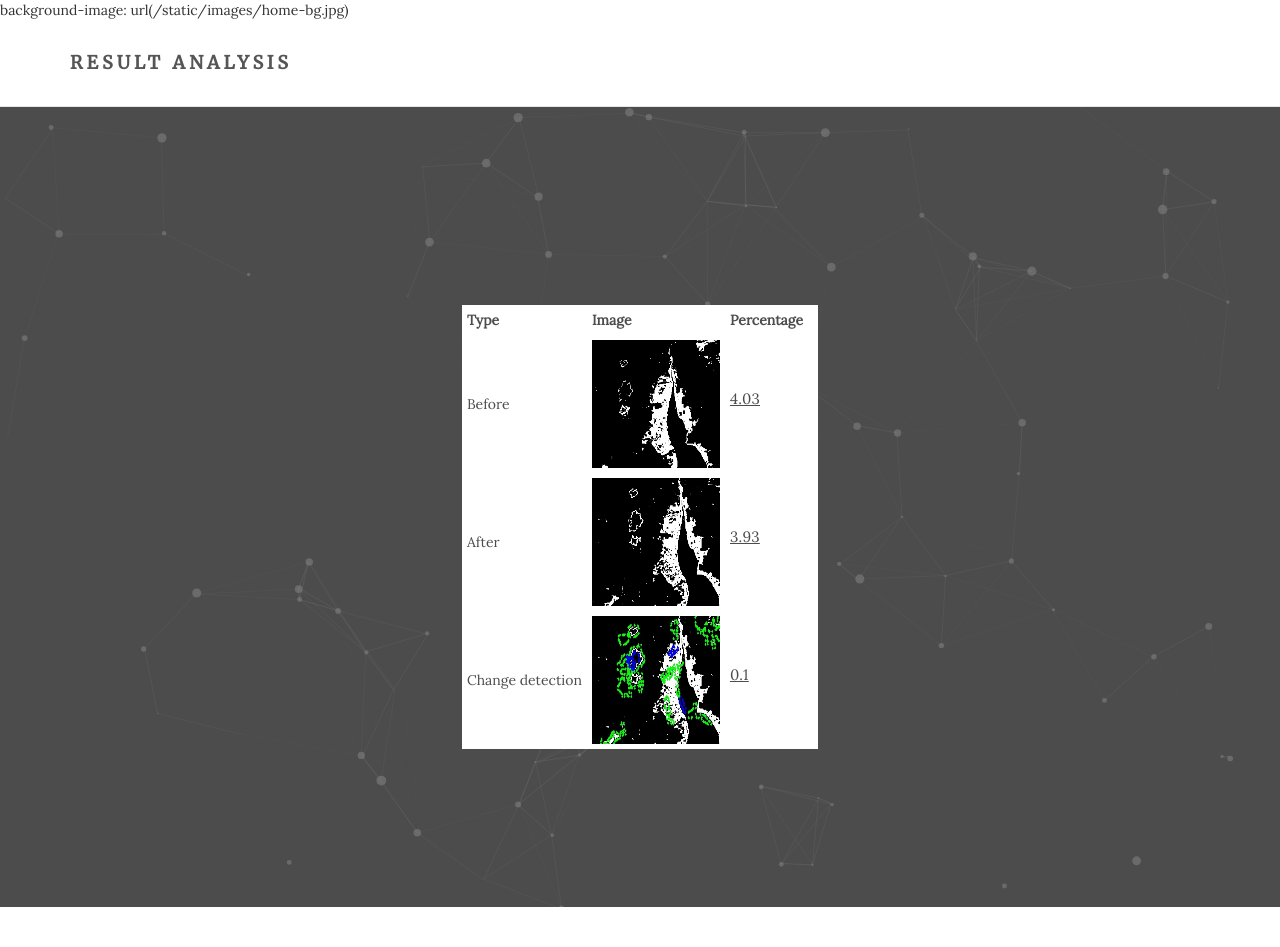
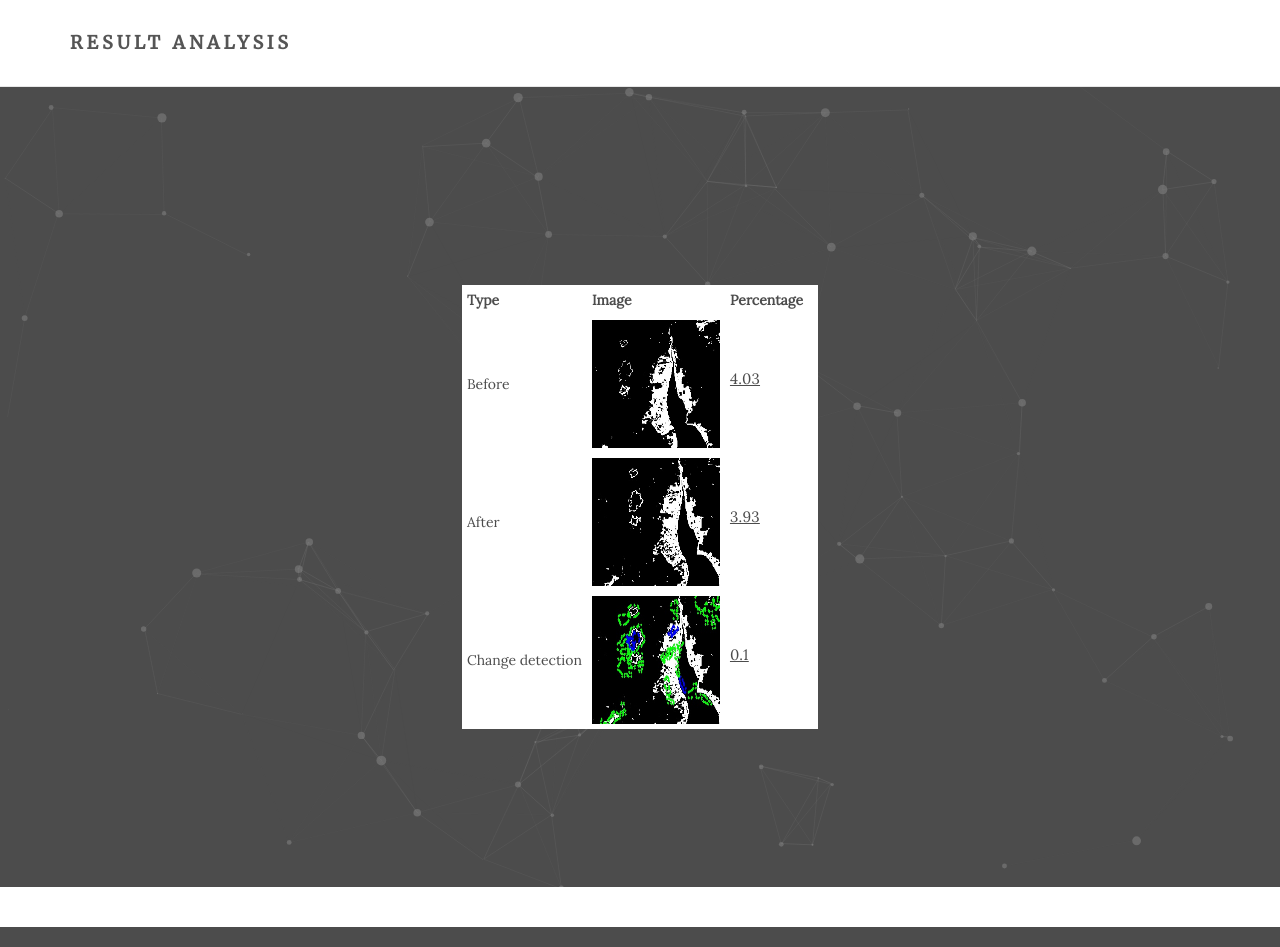
Before and after one commit to yashkasturi/mangrovefinal, a Flask app: page /final.html in a window 1280 px wide. Run offline with Flask 2, Linux system fonts and the light colour scheme; some libraries are stand-ins or nearby versions.

Commit message:
Update final.html

```diff
--- a/templates/final.html
+++ b/templates/final.html
@@ -15,7 +15,7 @@
 
 <!-- Main css -->
 <link rel="stylesheet" href="{{ url_for('static', filename='css/style1.css')}}">
-background-image: url({{ url_for('static', filename='images/home-bg.jpg') }})
+
 <link href="https://fonts.googleapis.com/css?family=Lora|Merriweather:300,400" rel="stylesheet">
 
 
```
